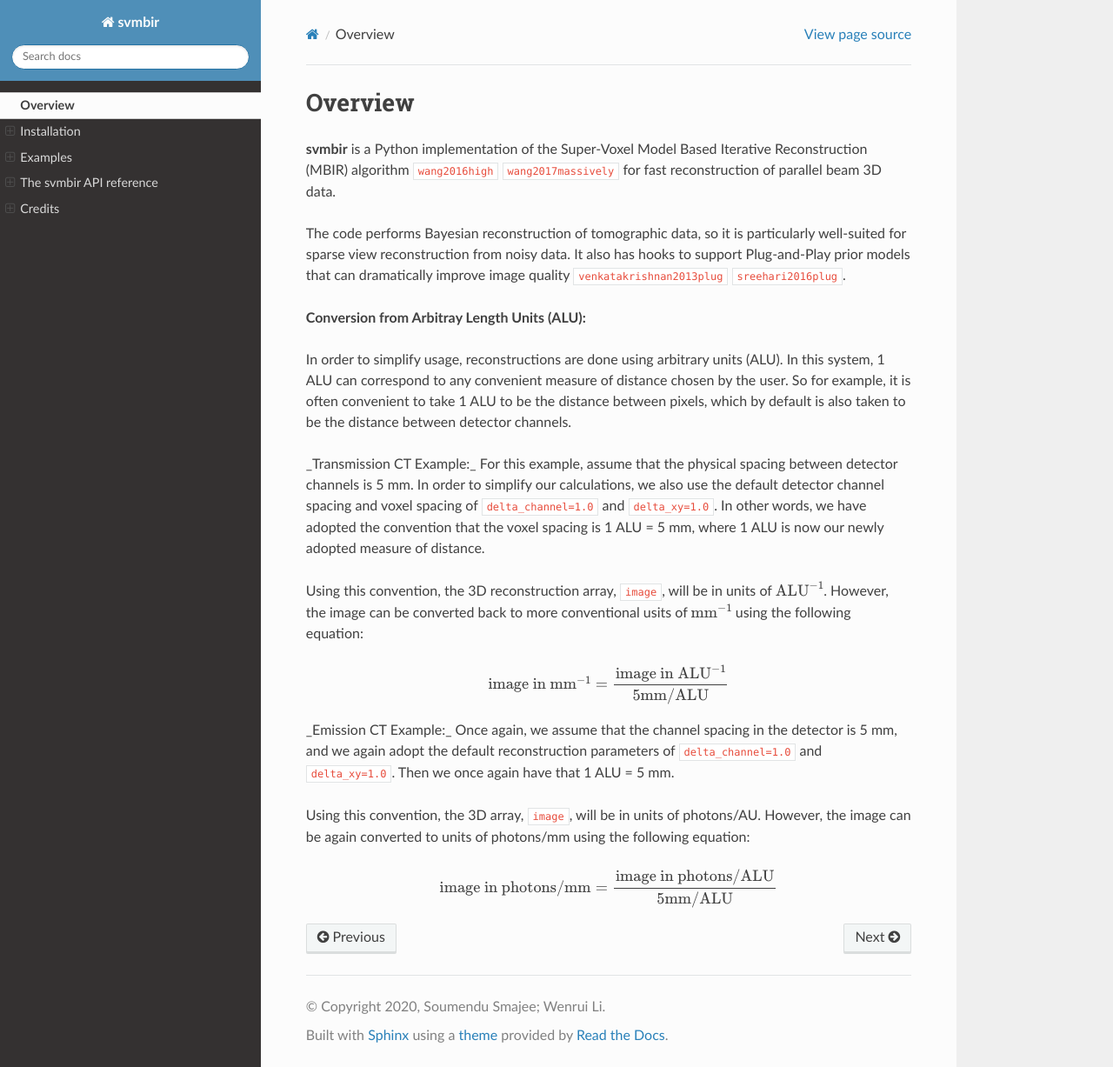
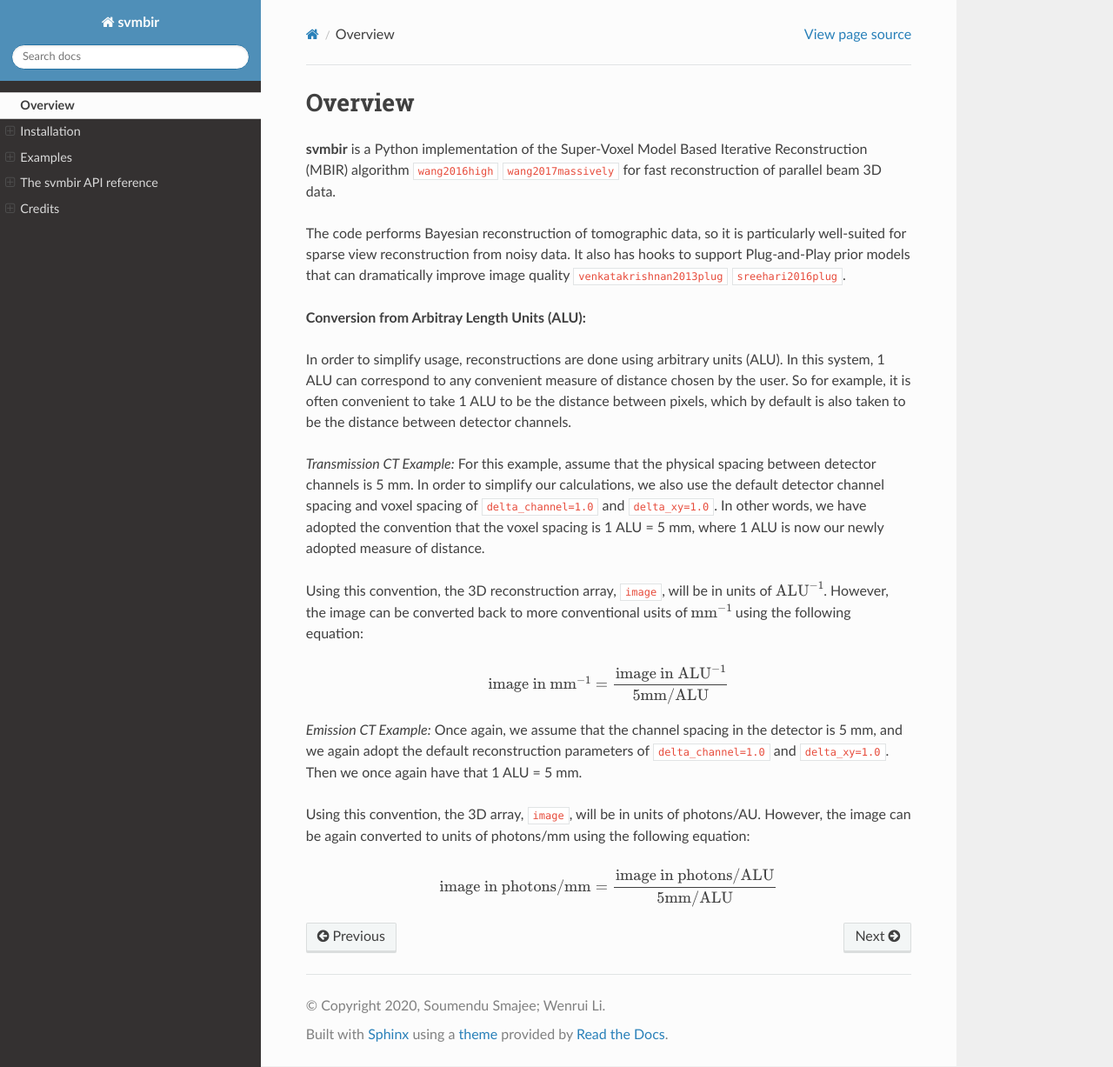
Before and after one commit to cabouman/svmbir, a Sphinx documentation site: the page built from docs/source/overview.rst, in a window 1280 px wide and 1227 px high. Shown: the whole window at 87% size. Built offline with Sphinx 7.4.7 and the Read the Docs theme 2.0.0, drawn with Linux system fonts in a browser that asks for light colours; cross-references to code outside the pages are shown as plain code.

```diff
--- a/docs/source/overview.rst
+++ b/docs/source/overview.rst
@@ -12,7 +12,7 @@ The code performs Bayesian reconstruction of tomographic data, so it is particul
 In order to simplify usage, reconstructions are done using arbitrary units (ALU). In this system, 1 ALU can correspond to any convenient measure of distance chosen by the user. So for example, it is often convenient to take 1 ALU to be the distance between pixels, which by default is also taken to be the distance between detector channels.
 
 
-_Transmission CT Example:_ For this example, assume that the physical spacing between detector channels is 5 mm. In order to simplify our calculations, we also use the default detector channel spacing and voxel spacing of ``delta_channel=1.0`` and ``delta_xy=1.0``. In other words, we have adopted the convention that the voxel spacing is 1 ALU = 5 mm, where 1 ALU is now our newly adopted measure of distance.
+*Transmission CT Example:* For this example, assume that the physical spacing between detector channels is 5 mm. In order to simplify our calculations, we also use the default detector channel spacing and voxel spacing of ``delta_channel=1.0`` and ``delta_xy=1.0``. In other words, we have adopted the convention that the voxel spacing is 1 ALU = 5 mm, where 1 ALU is now our newly adopted measure of distance.
 
 Using this convention, the 3D reconstruction array, ``image``, will be in units of :math:`\mbox{ALU}^{-1}`. However, the image can be converted back to more conventional usits of :math:`\mbox{mm}^{-1}` using the following equation:
 
@@ -21,7 +21,7 @@ Using this convention, the 3D reconstruction array, ``image``, will be in units
     \mbox{image in mm$^{-1}$} = \frac{ \mbox{image in ALU$^{-1}$} }{ 5 \mbox{mm} / \mbox{ALU}}
 
 
-_Emission CT Example:_ Once again, we assume that the channel spacing in the detector is 5 mm, and we again adopt the default reconstruction parameters of ``delta_channel=1.0`` and ``delta_xy=1.0``. Then we once again have that 1 ALU = 5 mm.
+*Emission CT Example:* Once again, we assume that the channel spacing in the detector is 5 mm, and we again adopt the default reconstruction parameters of ``delta_channel=1.0`` and ``delta_xy=1.0``. Then we once again have that 1 ALU = 5 mm.
 
 Using this convention, the 3D array, ``image``, will be in units of photons/AU. However, the image can be again converted to units of photons/mm using the following equation:
 
```
